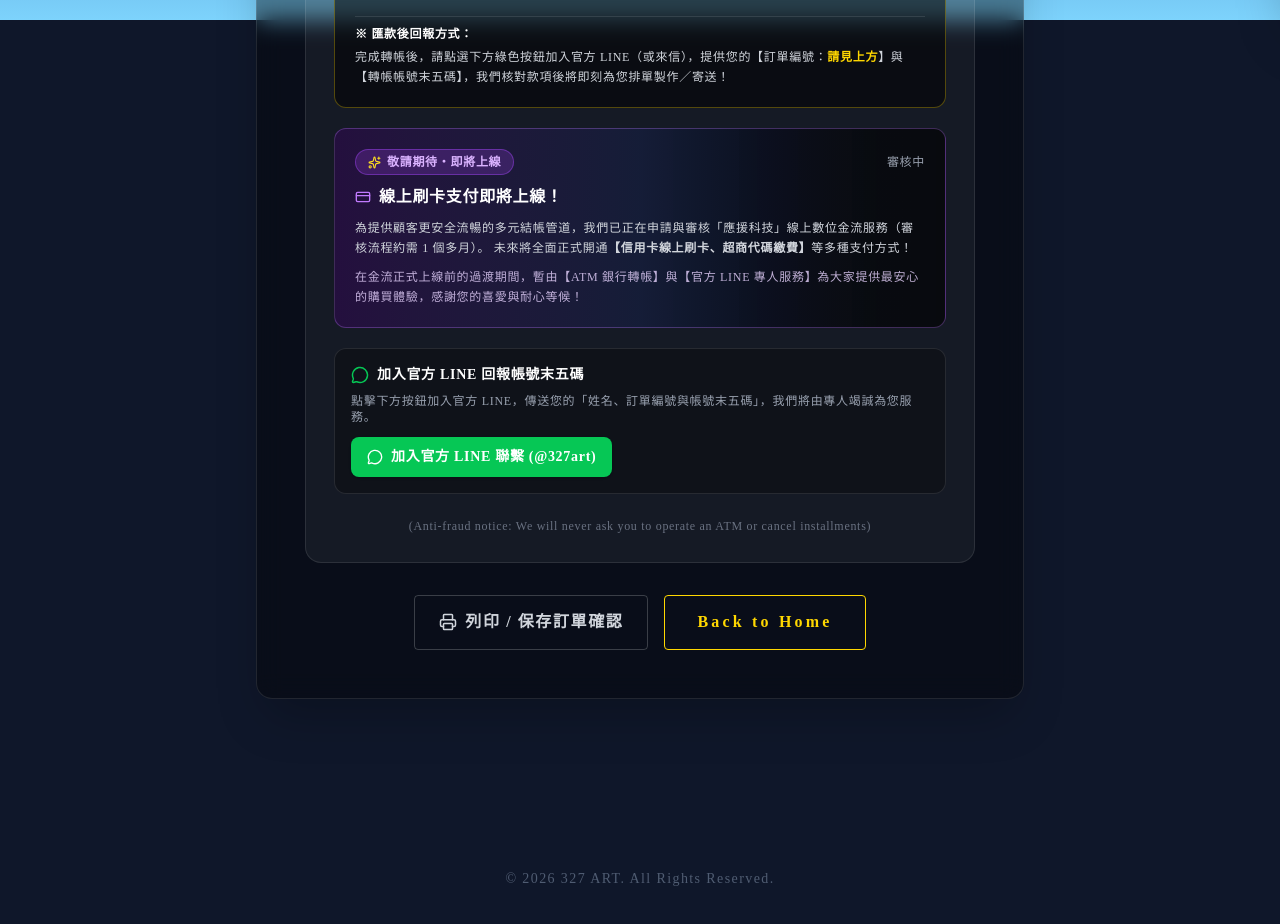
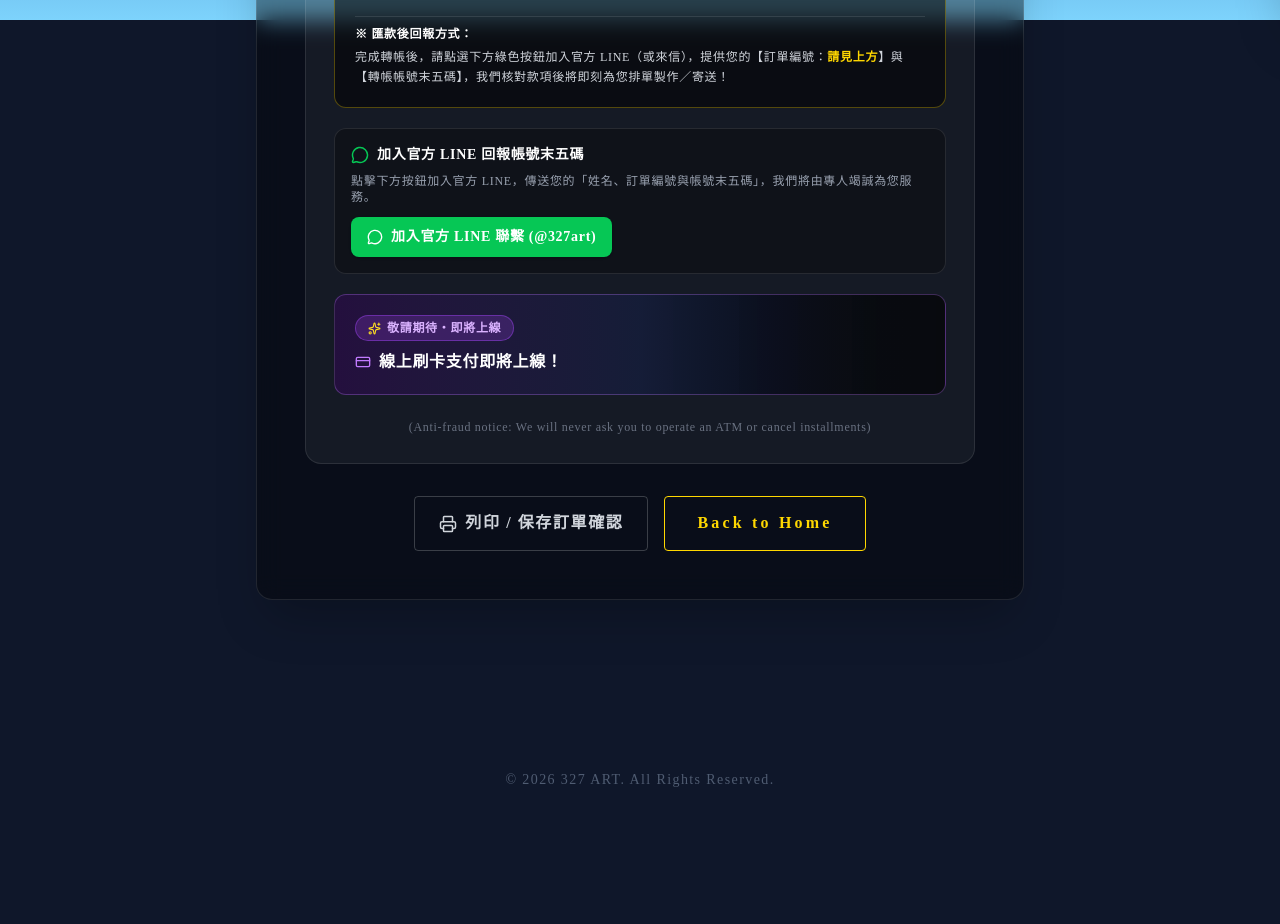
Before and after one commit to Win-win327/327-art, a React (Vite) app: page /order-success in a window 1280 px wide. Shown: the part 780-1704 px from the top of the page. After the commit the page ends 1650 px from the top, so only its background shows below. Built offline with nearby package versions, Linux system fonts and the light colour scheme.

Commit message:
Update payment confirmation: swap LINE and credit card sections, simplify coming soon notice

```diff
--- a/src/pages/OrderSuccess.tsx
+++ b/src/pages/OrderSuccess.tsx
@@ -515,28 +515,6 @@ export default function OrderSuccess() {
             </div>
           </div>
 
-          {/* 敬請期待：即將上線刷卡支付說明卡片 */}
-          <div className="bg-gradient-to-r from-purple-950/40 via-blue-950/40 to-black/60 p-5 rounded-xl border border-purple-400/30 space-y-2.5">
-            <div className="flex items-center justify-between">
-              <span className="inline-flex items-center gap-1.5 text-xs font-bold px-3 py-1 rounded-full bg-purple-500/20 text-purple-300 border border-purple-500/40">
-                <Sparkles size={13} className="text-yellow-300" />
-                <span>敬請期待・即將上線</span>
-              </span>
-              <span className="text-xs text-gray-400">審核中</span>
-            </div>
-            <h4 className="text-sm sm:text-base font-bold text-white flex items-center gap-2">
-              <CreditCard className="w-4 h-4 text-purple-400" />
-              <span>線上刷卡支付即將上線！</span>
-            </h4>
-            <p className="text-xs text-gray-300 leading-relaxed">
-              為提供顧客更安全流暢的多元結帳管道，我們已正在申請與審核「應援科技」線上數位金流服務（審核流程約需 1 個多月）。
-              未來將全面正式開通<strong>【信用卡線上刷卡、超商代碼繳費】</strong>等多種支付方式！
-            </p>
-            <p className="text-xs text-purple-200/80 leading-relaxed">
-              在金流正式上線前的過渡期間，暫由【ATM 銀行轉帳】與【官方 LINE 專人服務】為大家提供最安心的購買體驗，感謝您的喜愛與耐心等候！
-            </p>
-          </div>
-
           {/* 官方 LINE 回報按鈕 */}
           <div className="bg-black/30 p-4 rounded-xl border border-white/10 space-y-2">
             <div className="flex items-center gap-2 text-white font-semibold text-sm">
@@ -557,6 +535,20 @@ export default function OrderSuccess() {
                 <span>加入官方 LINE 聯繫 (@327art)</span>
               </a>
             </div>
+          </div>
+
+          {/* 敬請期待：即將上線刷卡支付說明卡片 */}
+          <div className="bg-gradient-to-r from-purple-950/40 via-blue-950/40 to-black/60 p-4 sm:p-5 rounded-xl border border-purple-400/30 space-y-2">
+            <div>
+              <span className="inline-flex items-center gap-1.5 text-xs font-bold px-3 py-1 rounded-full bg-purple-500/20 text-purple-300 border border-purple-500/40">
+                <Sparkles size={13} className="text-yellow-300" />
+                <span>敬請期待・即將上線</span>
+              </span>
+            </div>
+            <h4 className="text-sm sm:text-base font-bold text-white flex items-center gap-2">
+              <CreditCard className="w-4 h-4 text-purple-400" />
+              <span>線上刷卡支付即將上線！</span>
+            </h4>
           </div>
 
           <p className="text-xs text-gray-500 pt-1 text-center">
--- a/src/pages/Payment.tsx
+++ b/src/pages/Payment.tsx
@@ -267,31 +267,6 @@ export default function Payment() {
                 </div>
               </div>
 
-              {/* Coming Soon: Credit Card & Online Payment Announcement Card */}
-              <div className="bg-gradient-to-r from-purple-950/40 via-blue-950/40 to-black/60 p-5 rounded-xl border border-purple-400/30 space-y-3 relative overflow-hidden">
-                <div className="flex items-center justify-between">
-                  <span className="inline-flex items-center gap-1.5 text-xs font-bold px-3 py-1 rounded-full bg-purple-500/20 text-purple-300 border border-purple-500/40">
-                    <Sparkles size={13} className="text-yellow-300" />
-                    <span>敬請期待・即將上線</span>
-                  </span>
-                  <span className="text-xs text-gray-400">審核開通中</span>
-                </div>
-
-                <div className="space-y-1.5">
-                  <h3 className="text-base sm:text-lg font-bold text-white flex items-center gap-2">
-                    <CreditCard className="w-5 h-5 text-purple-400" />
-                    <span>線上刷卡支付即將上線！</span>
-                  </h3>
-                  <p className="text-xs sm:text-sm text-gray-300 leading-relaxed">
-                    為提供顧客更安全、便捷且多樣化的結帳體驗，我們已正在申請與審核「應援科技」線上數位金流服務（審核流程約需 1 個多月）。
-                    未來將全面正式開通<strong>【信用卡線上刷卡、超商代碼繳費】</strong>等多種支付方式！
-                  </p>
-                  <p className="text-xs text-purple-200/80 leading-relaxed">
-                    在金流正式上線前的過渡期間，歡迎大家先利用【ATM 銀行轉帳／網銀匯款】或【官方 LINE 專人一對一服務】完成訂購，再次由衷感謝大家的喜愛與耐心等待！
-                  </p>
-                </div>
-              </div>
-
               {/* Official LINE & Email Contact Box */}
               <div className="bg-black/50 p-4 sm:p-5 rounded-xl border border-white/10 space-y-3">
                 <div className="flex items-start gap-3">
@@ -325,6 +300,20 @@ export default function Payment() {
                     客服信箱：poweranimal2212@gmail.com
                   </a>
                 </div>
+              </div>
+
+              {/* Coming Soon: Credit Card Announcement Card */}
+              <div className="bg-gradient-to-r from-purple-950/40 via-blue-950/40 to-black/60 p-4 sm:p-5 rounded-xl border border-purple-400/30 space-y-2">
+                <div>
+                  <span className="inline-flex items-center gap-1.5 text-xs font-bold px-3 py-1 rounded-full bg-purple-500/20 text-purple-300 border border-purple-500/40">
+                    <Sparkles size={13} className="text-yellow-300" />
+                    <span>敬請期待・即將上線</span>
+                  </span>
+                </div>
+                <h3 className="text-base sm:text-lg font-bold text-white flex items-center gap-2">
+                  <CreditCard className="w-5 h-5 text-purple-400" />
+                  <span>線上刷卡支付即將上線！</span>
+                </h3>
               </div>
             </div>
 
```
